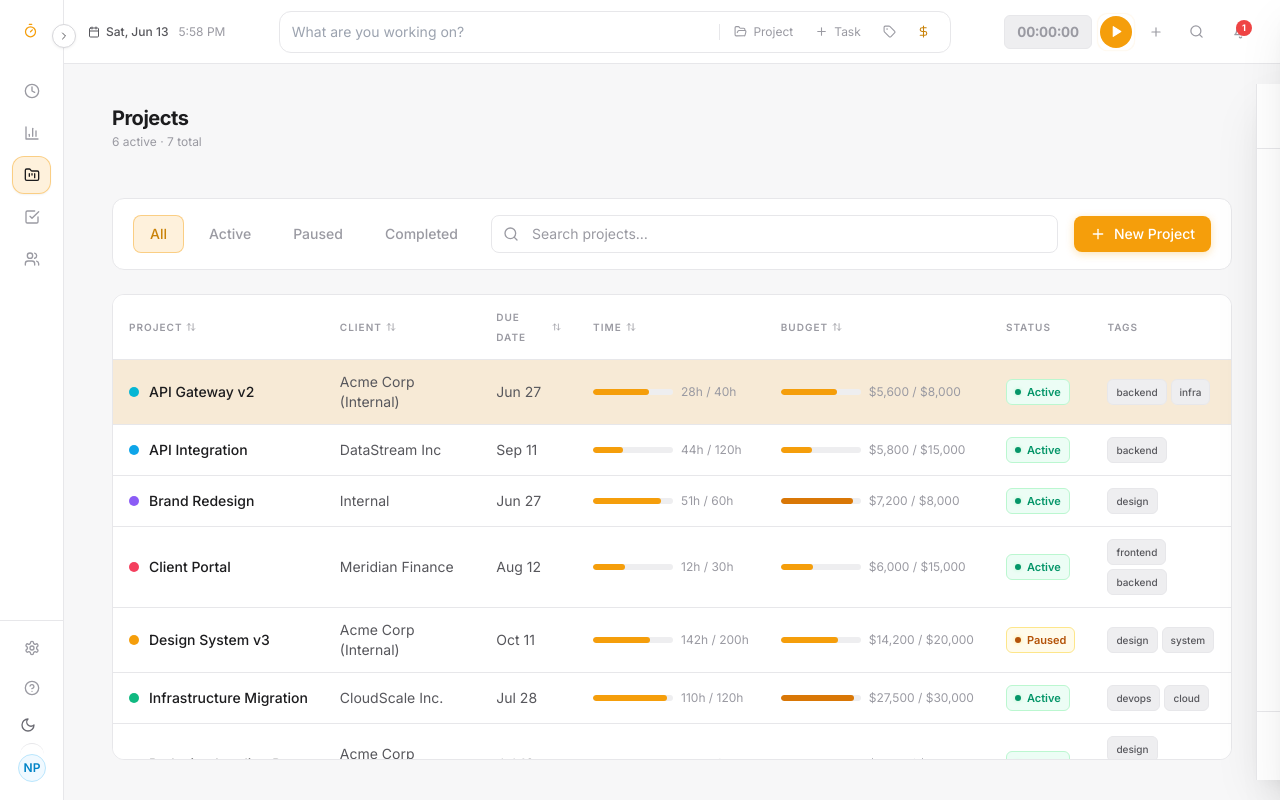
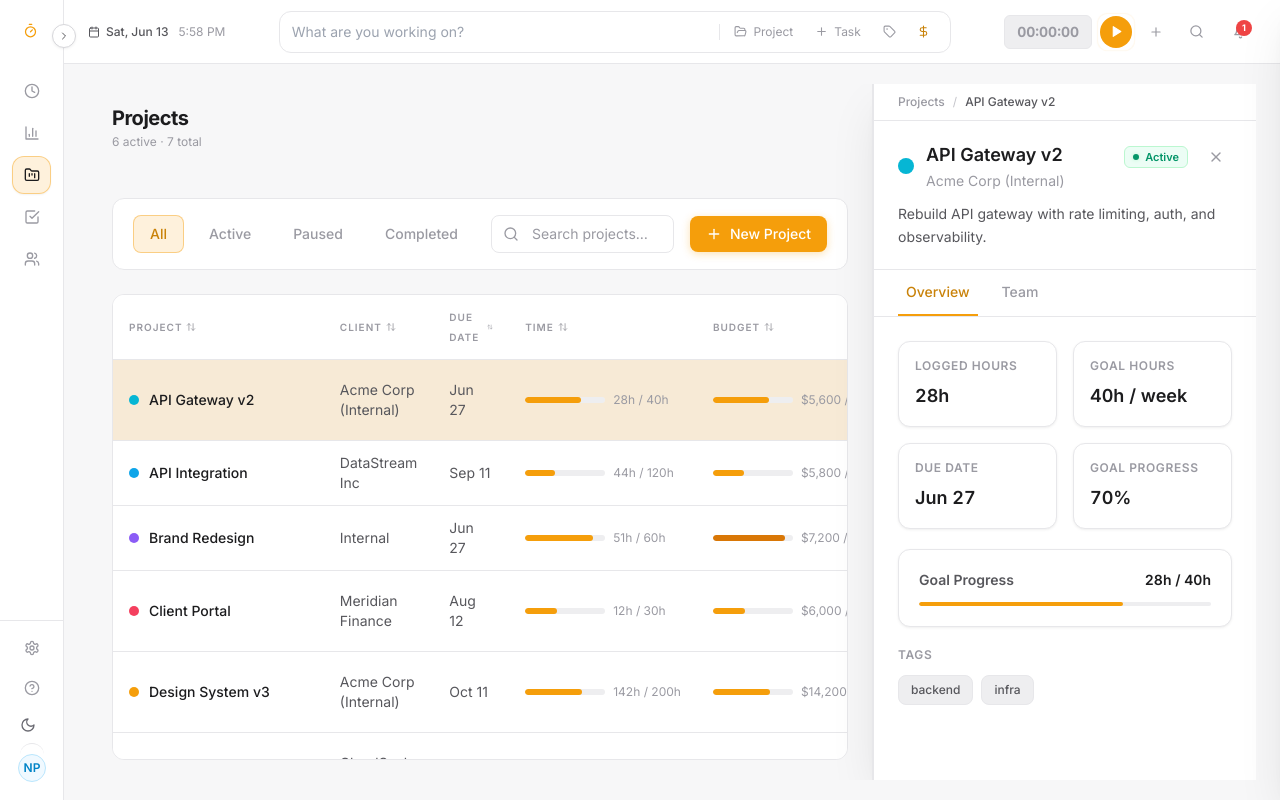
Before and after one commit to NiL4gh/chronos-app, a React (Vite) app: page /projects in a window 1280 px wide. Both pictures are taken after a click on the element 672 px from the left and 392 px from the top of the page. Built offline with nearby package versions, Linux system fonts and the light colour scheme.

Commit message:
fix: restore project detail panel on Projects page

```diff
--- a/src/pages/Projects.jsx
+++ b/src/pages/Projects.jsx
@@ -518,7 +518,8 @@ export default function Projects() {
   const totalProjectCount = projectData.length;
 
   return (
-    <div className="px-4 md:px-6 py-4 md:py-5 animate-fade-in h-full flex flex-col gap-6" style={{ background: 'transparent' }}>
+    <div className="flex h-full overflow-hidden">
+    <div className="flex-1 overflow-y-auto px-4 md:px-6 py-4 md:py-5 animate-fade-in flex flex-col gap-6" style={{ background: 'transparent' }}>
       <div className="mb-6">
         <h1 className="text-xl font-bold text-[var(--text-primary)] tracking-tight">Projects</h1>
         <p className="text-xs text-[var(--text-muted)] mt-0.5">
@@ -803,5 +804,16 @@ export default function Projects() {
         </div>
       </SlideOutDrawer>
     </div>
+
+      {/* Project Detail Panel */}
+      {selectedProject && (
+        <div className="w-96 flex-shrink-0 border-l border-[var(--border-default)] overflow-y-auto">
+          <ProjectDetailPanel
+            project={selectedProject}
+            onClose={() => setSelectedProject(null)}
+          />
+        </div>
+      )}
+    </div>
   );
 }
```
